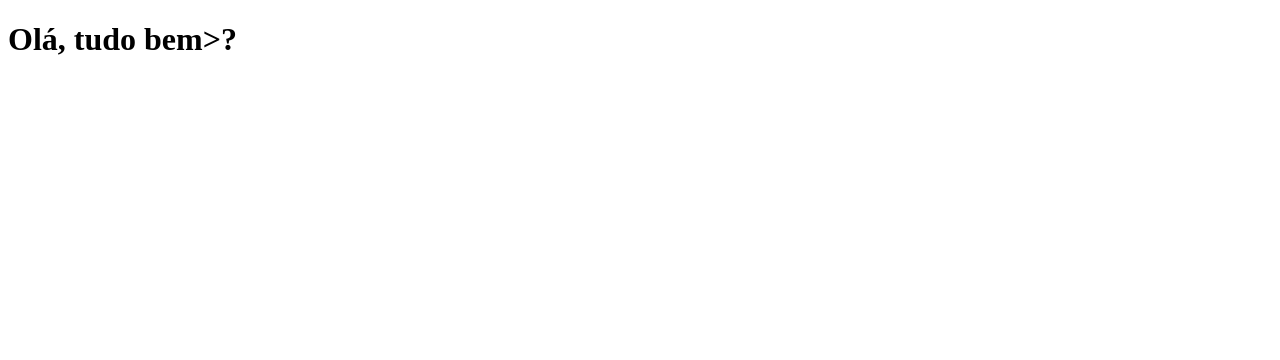
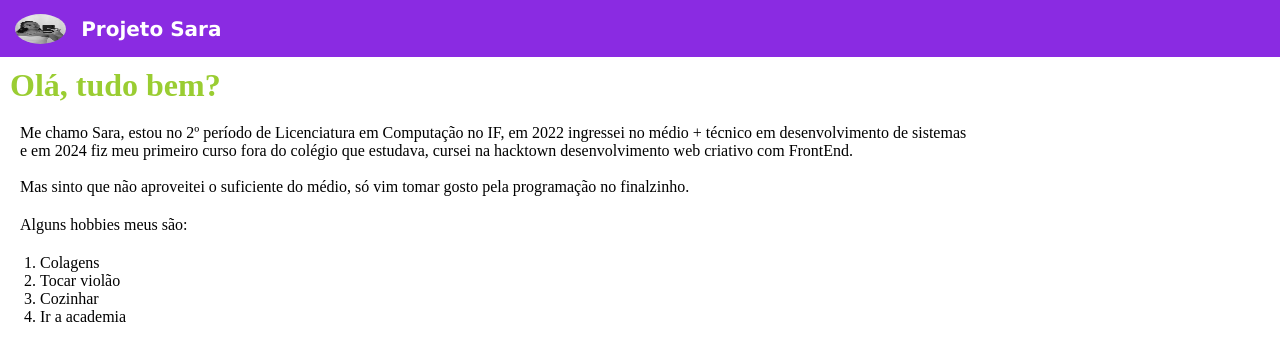
Before and after one commit to itssaras/Eu-sou-Sara, a plain HTML site: page index.html in a window 1280 px wide. Drawn offline with Linux system fonts and the light colour scheme.

Commit message:
commit to main

```diff
--- a/index.html
+++ b/index.html
@@ -1,11 +1,33 @@
 <!DOCTYPE html>
-<html lang="en">
+<html lang="pt-br">
 <head>
     <meta charset="UTF-8">
     <meta name="viewport" content="width=device-width, initial-scale=1.0">
-    <title>Document</title>
+    <title>Você me conhece?</title>
+    <link rel="stylesheet" href="style.css">
 </head>
 <body>
-    <h1>Olá, tudo bem>?</h1>
+    <header>
+        <div class="header"></div>
+        <img src="sara_linda.jpg" alt="sara linderrima">
+        <h2 class="sara">Projeto Sara</h2>
+    </header>
+
+    <h1>Olá, tudo bem?</h1>
+
+    <p>Me chamo Sara, estou no 2º período de Licenciatura em Computação no IF, em 2022 ingressei no médio + técnico em desenvolvimento de
+     sistemas <br>e em 2024 fiz meu primeiro curso fora do colégio que estudava, cursei na hacktown desenvolvimento web criativo com FrontEnd. <br> <br>
+     Mas sinto que não aproveitei o suficiente do médio, só vim tomar gosto pela programação no finalzinho.
+    </p>
+
+    <p>Alguns hobbies meus são:
+        <ol>
+            <li>Colagens</li>
+            <li>Tocar violão</li>
+            <li>Cozinhar</li>
+            <li>Ir a academia</li>
+        </ol>
+    </p>
+
 </body>
 </html>
--- /dev/null
+++ b/style.css
@@ -0,0 +1,37 @@
+img{
+    width: 4%;
+    height: 30px;
+    border-radius: 50%;
+    margin : 10px;
+}
+
+header{
+    display: flex;
+    gap: 5px;
+    background-color: #8a2be2;
+    padding: 0;
+    align-items: center;
+    width: 100%;
+    font-size: 10px;
+    font-family: Arial, Helvetica, sans-serif;
+    font-color: white;
+}
+
+.sara{
+    color: white;
+    font-size: 20px;
+    font-family:Verdana, Geneva, Tahoma, sans-serif;
+}
+
+h1{
+    margin: 10px;
+    color: yellowgreen;
+
+}
+p{
+    margin: 20px;
+}
+
+body{
+    margin: 0;
+}
```
Also changed, not shown: sara_linda.jpg (added), 1 other file.
